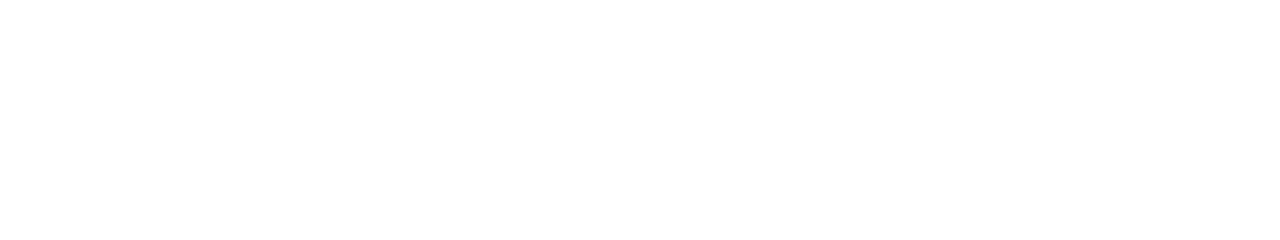
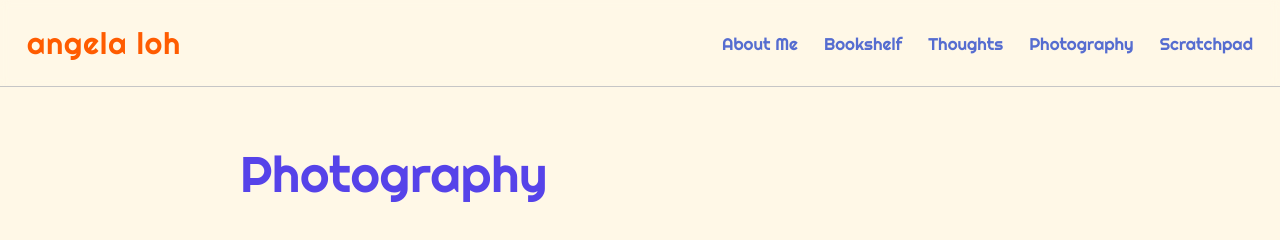
Before and after one commit to angelaloh09/gls-yt-angela, a React app: page /#/photography in a window 1280 px wide. Before the commit this address had no page. Built offline with nearby package versions, Linux system fonts and the light colour scheme; a web font is replaced by a local one.

Commit message:
created photography page, update nav

```diff
--- a/src/components/Home.js
+++ b/src/components/Home.js
@@ -17,6 +17,7 @@
                             <li><Link to='/aboutme'>About Me</Link></li>
                             <li><Link to='/bookshelf'>Bookshelf</Link></li>
                             <li><Link to='/thoughts'>Thoughts</Link></li>
+                            <li><Link to='/photography'>Photography</Link></li>
                             <li><Link to='/scratchpad'>Scratchpad</Link></li>
                         </ul>
                     </nav>
--- a/src/components/Navbar.js
+++ b/src/components/Navbar.js
@@ -28,6 +28,7 @@
                         <li><Link to='/aboutme'>About Me</Link></li>
                         <li><Link to='/bookshelf'>Bookshelf</Link></li>
                         <li><Link to='/thoughts'>Thoughts</Link></li>
+                        <li><Link to='/photography'>Photography</Link></li>
                         <li><Link to='/scratchpad'>Scratchpad</Link></li>
 
                     </ul>
--- /dev/null
+++ b/src/components/Photography.js
@@ -0,0 +1,22 @@
+import React from 'react'
+import Navbar from './Navbar'
+import './styles/Styles.css'
+import style from './styles/thoughts.module.css'
+
+const Photography = () => {
+    return (
+        <section className='ideas'>
+            <Navbar/>
+            <div className="bookshelf">
+                <div className="cards title">
+                    <h1>Photography</h1>
+                    <br></br>
+                </div>
+
+            </div>
+
+        </section>
+    )
+}
+
+export default Photography
--- a/src/components/Thoughts.js
+++ b/src/components/Thoughts.js
@@ -20,7 +20,7 @@
                     <span>What is capacitive touch? And how does it work?</span>
                 </Link>
 
-                <div className={style.GridContainer}>
+                {/* <div className={style.GridContainer}>
                         <span>5.18.24</span>
                         <span>Significance of Schrodinger's cat</span>
                 </div>
@@ -43,7 +43,7 @@
                 <div className={style.GridContainer}>
                     <span>1.1.23</span>
                     <span>The Brief History of Cellular Data.</span>
-                </div>
+                </div> */}
 
             </div>
 
--- a/src/components/styles/Navbar.css
+++ b/src/components/styles/Navbar.css
@@ -27,7 +27,7 @@
         align-items: center;
     }
     nav li {
-        margin: 0 20px;
+        margin: 0 5px;
     }
     .home__icon {
         margin-right: auto;
@@ -39,7 +39,7 @@
         display: flex;
         padding-inline: 2rem;
         padding-block: 1.5rem;
-        gap: 3rem;
+        gap: 1rem;
         list-style: none;
         background: var(--blur);
         backdrop-filter: blur(.3rem);
--- a/src/components/styles/Styles.css
+++ b/src/components/styles/Styles.css
@@ -32,6 +32,7 @@
   font-weight: bold;
   font-size: 18px;
   color: var(--idea-grey);
+  margin-bottom: 1rem;
 }
 
 .cards h3 pre, span, a {
--- a/src/index.js
+++ b/src/index.js
@@ -6,6 +6,7 @@
 import Home from './components/Home';
 import AboutMe from './components/AboutMe';
 import Scratchpad from './components/Scratchpad';
+import Photography from './components/Photography';
 import HowToAvoidAClimateDisaster from './components/books/HowToAvoidAClimateDisaster'; /* Make this more scalable*/
 import CapacitiveTouch from './components/thoughts/capacitive-touch';
 
@@ -19,6 +20,7 @@
         <Route path='/bookshelf/how-to-avoid-a-climate-disaster' element={<HowToAvoidAClimateDisaster/>}/>
       <Route path='/thoughts' element={<Thoughts/>}/>
         <Route path='/thoughts/capacitive-touch' element={<CapacitiveTouch/>}/>
+      <Route path='/photography' element={<Photography/>}/>
       <Route path='/scratchpad' element={<Scratchpad/>}/>
     </Routes>
   </Router>,
```
